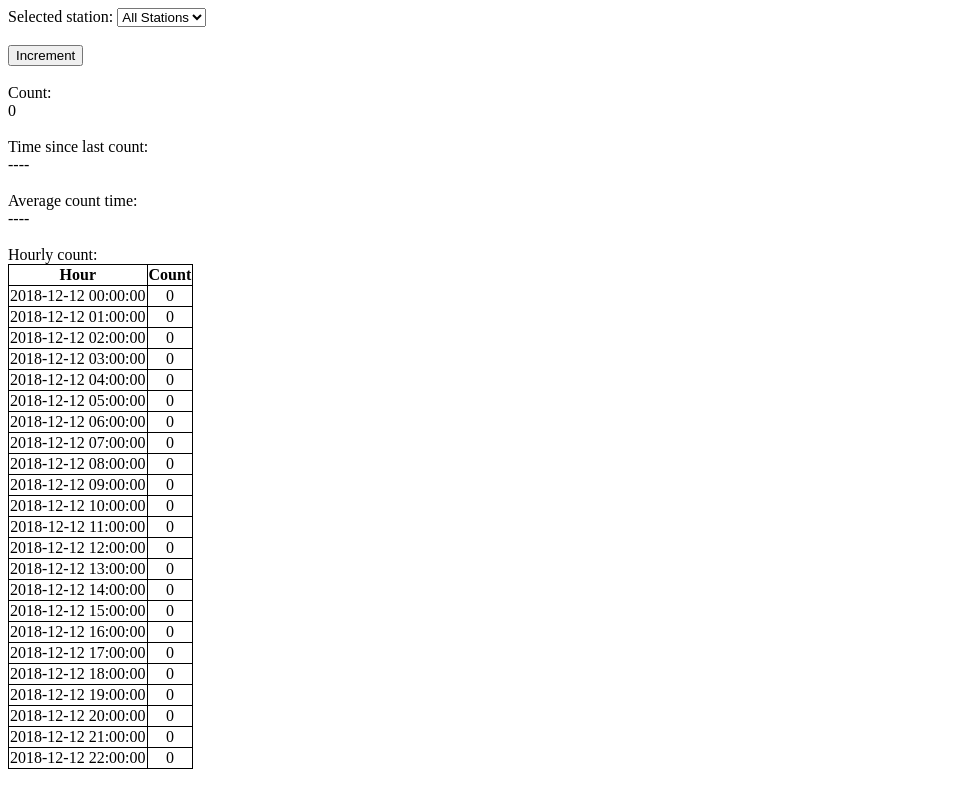
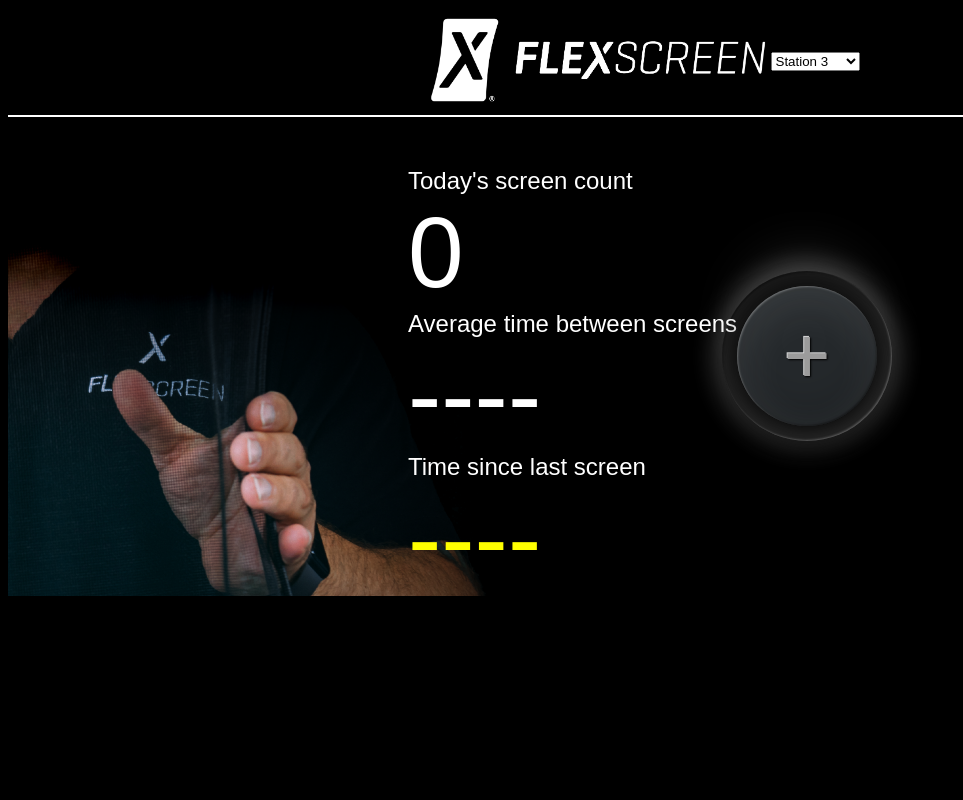
Before and after one commit to Roboxes-LLC/FactoryStats, a PHP site: page / in a window 1280 px wide. Shown: the whole page, without its empty margins (0-963 px from the left). Run offline with PHP 8.4, Linux system fonts and the light colour scheme; data that the repository does not hold is empty.

Commit message:
First pass at styling

```diff
--- /dev/null
+++ b/website/common/button.css
@@ -0,0 +1,113 @@
+/* http://cssdeck.com/labs/blob-button */
+
+.btn {
+  position: relative;
+  cursor: pointer;
+  width: 140px;
+  height: 140px;
+  line-height: 140px;
+  background: #25292C;
+  margin: 0px auto;
+  text-align: center;
+  border-radius: 999px;
+  color: rgba(155,155,155,1);
+  text-shadow: -1px -1px 0px rgba(255,255,255,0.8), 1px 1px 2px rgba(0,0,0,1);
+  font-size: 5em;
+  font-family: sans-serif;
+  box-shadow: inset 1px 1px 2px rgba(255,255,255,0.3),
+              inset 3px 15px 45px rgba(255,255,255,0.1),
+              inset -1px -1px 2px rgba(0,0,0,0.5),
+              inset -3px -15px 45px rgba(0,0,0,0.2),
+              1px 5px 30px -4px rgba(0,0,0,1);
+  -webkit-transition: 0.1s ease-out;
+  -moz-transition:    0.1s ease-out;
+  -o-transition:      0.1s ease-out;
+  transition:         0.1s ease-out;
+}
+
+.btn:before {
+  content: "";
+  background: #1A1A1A;
+  width: 170px;
+  height: 170px;
+  position: absolute;
+  top: -15px;
+  left: -15px;
+  z-index: -1;
+  border-radius: 999px;
+  box-shadow: inset -1px -1px 2px rgba(255,255,255,0.3),
+    inset -5px -15px 40px rgba(255,255,255,0.1),
+    inset 1px 1px 2px rgba(0,0,0,0.5),
+    inset 5px 15px 40px rgba(0,0,0,0.2),
+    -2px -40px 50px -20px rgba(255,255,255,0.1),
+    2px 35px 50px -10px rgba(0,0,0,0.4),
+    0px 0px 25px 8px rgba(60,60,60,1);
+}
+
+.btn:active {
+  color: rgba(0,0,0,0.7);
+  text-shadow: 1px 1px 0px rgba(255,255,255,0.15);
+  box-shadow: inset 1px 1px 2px rgba(255,255,255,0.3),
+              inset 3px 15px 45px rgba(0,0,0,0.2),
+              inset -1px -1px 2px rgba(0,0,0,0.5),
+              inset -3px -15px 45px rgba(255,255,255,0.1),
+              1px 5px 10px -4px rgba(0,0,0,1);
+}
+
+.blob, .blob:before {
+  -webkit-animation: blob 1s linear;
+  -moz-animation:    blob 1s linear;
+  -o-animation:      blob 1s linear;
+  animation:         blob 1s linear;
+}
+
+.blob {
+  color: rgba(0,00,0,0.7);
+  text-shadow: 1px 1px 0px rgba(255,255,255,0.15);
+  box-shadow: inset 1px 1px 2px rgba(255,255,255,0.3),
+              inset 3px 15px 45px rgba(0,0,0,0.2),
+              inset -1px -1px 2px rgba(0,0,0,0.5),
+              inset -3px -15px 45px rgba(255,255,255,0.1),
+              1px 5px 10px -4px rgba(0,0,0,1);
+}
+
+@-webkit-keyframes blob {
+  0%   { border-radius: 999px 999px; }
+  5%   { border-radius: 999px 200px; }
+  22%  { border-radius: 400px 999px; }
+  34%  { border-radius: 999px 700px; }
+  48%  { border-radius: 700px 999px; }
+  70%  { border-radius: 999px 999px; }
+  85%  { border-radius: 850px 999px; }
+  100% { border-radius: 999px 999px; }
+}
+@-moz-keyframes    blob {
+  0%   { border-radius: 999px 999px; }
+  5%   { border-radius: 999px 200px; }
+  22%  { border-radius: 400px 999px; }
+  34%  { border-radius: 999px 700px; }
+  48%  { border-radius: 700px 999px; }
+  70%  { border-radius: 999px 999px; }
+  85%  { border-radius: 850px 999px; }
+  100% { border-radius: 999px 999px; }
+}
+@-o-keyframes      blob {
+  0%   { border-radius: 999px 999px; }
+  5%   { border-radius: 999px 200px; }
+  22%  { border-radius: 400px 999px; }
+  34%  { border-radius: 999px 700px; }
+  48%  { border-radius: 700px 999px; }
+  70%  { border-radius: 999px 999px; }
+  85%  { border-radius: 850px 999px; }
+  100% { border-radius: 999px 999px; }
+}
+@keyframes         blob {
+  0%   { border-radius: 999px 999px; }
+  5%   { border-radius: 999px 200px; }
+  22%  { border-radius: 400px 999px; }
+  34%  { border-radius: 999px 700px; }
+  48%  { border-radius: 700px 999px; }
+  70%  { border-radius: 999px 999px; }
+  85%  { border-radius: 850px 999px; }
+  100% { border-radius: 999px 999px; }
+}
--- a/website/flexscreen.js
+++ b/website/flexscreen.js
@@ -12,7 +12,7 @@ function update()
          var json = JSON.parse(this.responseText);
 
          updateCount(json.count);
-         updateHourlyCount(json.hourlyCount);
+         //updateHourlyCount(json.hourlyCount);
          updateCountTime(json.updateTime);
          updateElapsedTime();
          updateAverageCountTime(json.averageCountTime);
@@ -71,7 +71,7 @@ function updateElapsedTime()
          var minutes = Math.floor((diff % millisInHour) / millisInMinute);
          var seconds = Math.round((diff % millisInMinute) / 1000);
 
-         timeString = hours + ":" + minutes + ":" + seconds;
+         timeString = padNumber(hours) + ":" + padNumber(minutes) + ":" + padNumber(seconds);
       }
    }
 
@@ -89,7 +89,7 @@ function updateAverageCountTime(averageCountTime)
       var minutes = Math.floor((averageCountTime % 3600) / 60);
       var seconds = (averageCountTime % 60);
 
-      timeString = hours + ":" + minutes + ":" + seconds;
+      timeString = padNumber(hours) + ":" + padNumber(minutes) + ":" + padNumber(seconds);
    }
 
    var element = document.getElementById("average-count-time-div");
@@ -118,3 +118,8 @@ function getStationId()
 
    return (element.options[element.selectedIndex].value);
 }
+
+function padNumber(number)
+{
+   return ((number < 10 ? '0' : '') + number);
+}
--- a/website/index.php
+++ b/website/index.php
@@ -7,6 +7,9 @@ Time::init();
 <html>
 
 <head>
+<title>Flexscreen Counter</title>
+<link rel="stylesheet" type="text/css" href="common/flex.css"/>
+<link rel="stylesheet" type="text/css" href="common/button.css"/>
 <style>
 table {
    border-collapse: collapse;
@@ -16,48 +19,99 @@ table, th, td {
    border: 1px solid black;
    text-align: center;
 }
+
+body {
+   background: black;
+   font-family: "Avant Garde", Avantgarde, "Century Gothic", CenturyGothic, AppleGothic, sans-serif;
+}
+
+.header {
+   width: 100%;
+   align-items: center;
+   border-bottom-style: solid;
+   border-color: white;
+   border-width: 2px;
+   padding-top: 5px;
+   padding-bottom: 5px;
+}
+
+.left-panel {
+   height: 100%;
+   background-image: url("images/Joe-Hands-Fade-In-Graphic-half.png");
+   background-repeat: no-repeat;
+   align-items: stretch;
+   justify-content: flex-start;
+   flex-grow: 1;
+   padding-top: 50px;
+   padding-left: 400px;
+}
+
+.right-panel {
+   height: 100%;
+   align-items: center;
+   flex-grow: 1;
+}
+
+.stat-label {
+   color: white;
+   font-size: 24px;
+}
+
+.large-stat {
+   color: white;
+   font-size: 100px;
+}
+
+.urgent-stat {
+   color: yellow;
+}
+
+
 </style>
 </head>
 
 <body>
 
-Selected station:
+<div class="flex-vertical" style="align-items: flex-start;">
+
+   <div class="flex-horizontal header">
+      <div><img src="images/flexscreen-logo-hompage-2.png" width="350px"></div>
       <select id="station-input">
          <option value="ALL">All Stations</option>
          <option value="STA1">Station 1</option>
          <option value="STA2">Station 2</option>
-  <option value="STA3">Station 3</option>
+         <option value="STA3" selected>Station 3</option>
       </select>
-
-<br/>
-<br/>
-
-<button onclick="incrementCount(); update();">Increment</button>
-
-<br/>
-<br/>
-
-Count:<br/>
-<div id="count-div">
    </div>
 
-<br/>
+   <div class="flex-horizontal">
 
-Time since last count:<br/>
-<div id="elapsed-time-div">Boner!
+      <div class="flex-vertical left-panel">
+
+         <div class="stat-label">Today's screen count</div>
+         <div id="count-div" class="large-stat"></div>
+
+          <div class="stat-label">Average time between screens</div>
+         <div id="average-count-time-div" class="large-stat"></div>
+
+         <div class="stat-label">Time since last screen</div>
+         <div id="elapsed-time-div" class="large-stat urgent-stat"></div>
+
       </div>
 
-<br/>
-
-Average count time:<br/>
-<div id="average-count-time-div">
+      <div class="flex-vertical right-panel">
+         <div class="btn btn-blob" onclick="incrementCount(); update();">+</div>
       </div>
 
-<br/>
+   </div>
 
+</div>
+
+<!--
 Hourly count:<br/>
 <div id="hourly-count-div">
 </div>
+-->
 
 <script src="flexscreen.js"></script>
 <script>
@@ -65,7 +119,7 @@ Hourly count:<br/>
    setInterval(function(){update();}, 5000);
 
    // Start a one-second timer to update the elapsed-time-div.
-   setInterval(function(){updateElapsedTime();}, 1000);
+   setInterval(function(){updateElapsedTime();}, 500);
    update();
 </script>
 
```
Also changed, not shown: website/images/Joe-Hands-Fade-In-Graphic-01-01-1500x870.png (added), website/images/Joe-Hands-Fade-In-Graphic-half.png (added), website/images/Maddie-Hands-Fade-In-Graphic-01-1500x870.png (added), website/images/flexscreen-logo-hompage-2.png (added). Lines whose indentation alone changed are shown as unchanged.
